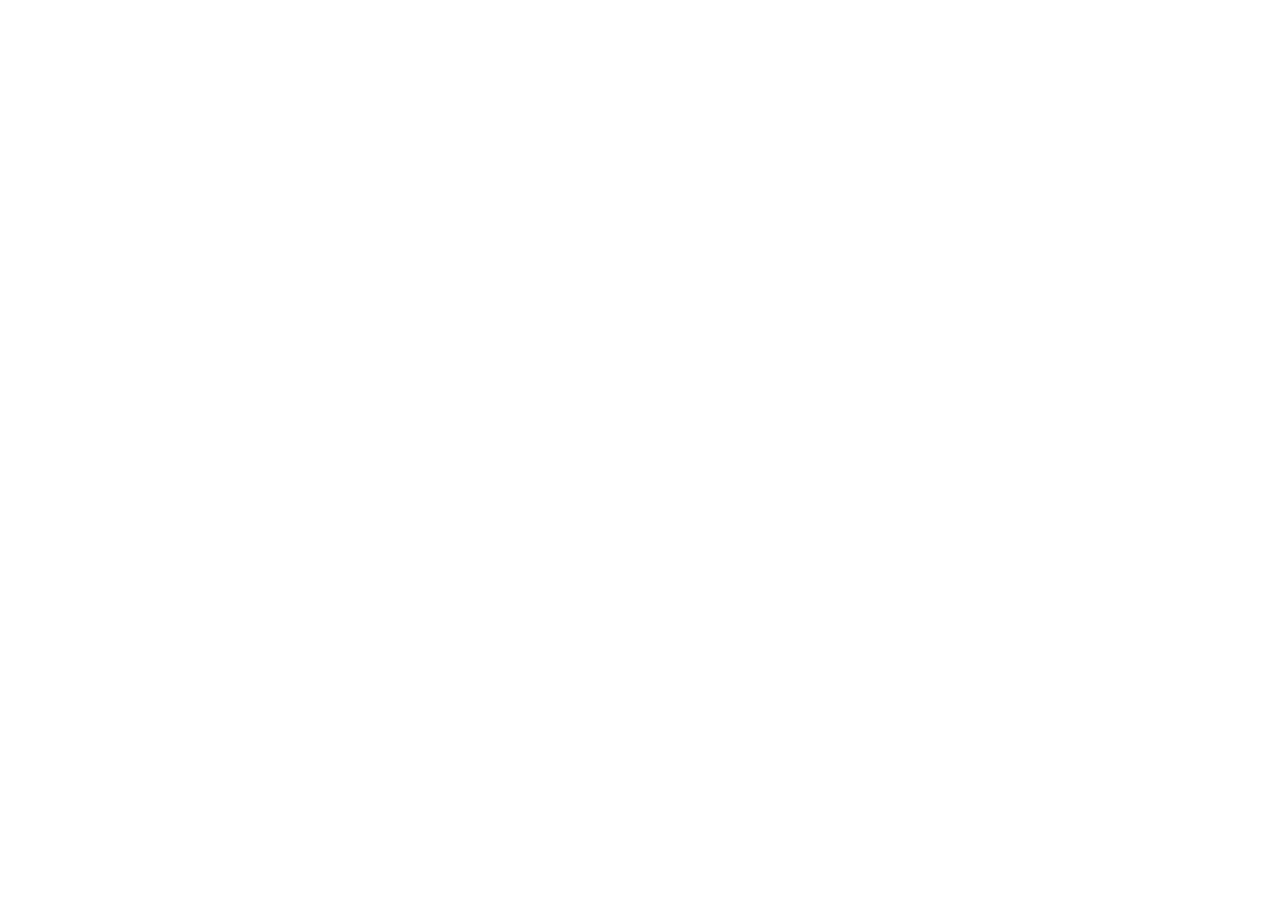
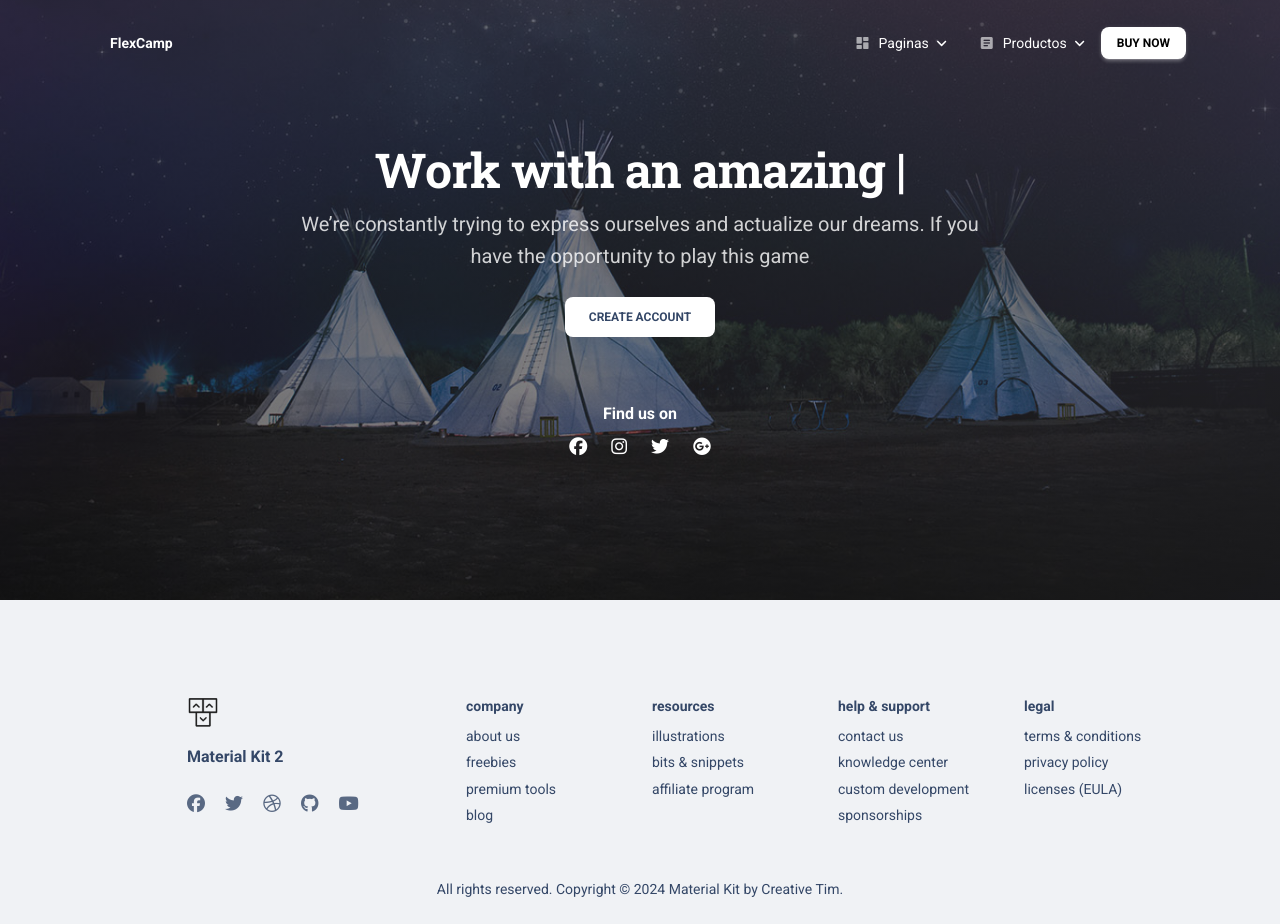
Before and after one commit to Biznet-IT/FlexCampPage, a Vue app: page /pages/landing-pages/description in a window 1280 px wide. Before the commit this address had no page. Before the commit the page ends 800 px from the top, so only its background shows below. Built offline with nearby package versions, Linux system fonts and the light colour scheme.

Commit message:
Cambio de Información en PresentationView 2

```diff
--- a/src/router/index.js
+++ b/src/router/index.js
@@ -23,6 +23,7 @@ import ElDropdowns from "../layouts/sections/elements/dropdowns/DropdownsView.vu
 import ElProgressBars from "../layouts/sections/elements/progress-bars/ProgressBarsView.vue";
 import ElToggles from "../layouts/sections/elements/toggles/TogglesView.vue";
 import ElTypography from "../layouts/sections/elements/typography/TypographyView.vue";
+import DescriptionView from "../views/LandingPages/Description/DescriptionView.vue";
 const router = createRouter({
   history: createWebHistory(import.meta.env.BASE_URL),
   routes: [
@@ -30,6 +31,11 @@ const router = createRouter({
       path: "/",
       name: "presentation",
       component: PresentationView,
+    },
+    {
+      path: "/pages/landing-pages/description",
+      name: "description",
+      component: DescriptionView,
     },
     {
       path: "/pages/landing-pages/about-us",
--- /dev/null
+++ b/src/views/LandingPages/Description/DescriptionView.vue
@@ -0,0 +1,104 @@
+<script setup>
+import { onMounted, onUnmounted } from "vue";
+
+//example components
+import DefaultNavbar from "../../../examples/navbars/NavbarDefault.vue";
+import DefaultFooter from "../../../examples/footers/FooterDefault.vue";
+
+//image
+import bg0 from "@/assets/img/bg9.jpg";
+
+//dep
+import Typed from "typed.js";
+
+//sections
+//import Information from "./Sections/AboutInformation.vue";
+//import AboutTeam from "./Sections/AboutTeam.vue";
+//import Featuring from "./Sections/AboutFeaturing.vue";
+//import Newsletter from "./Sections/AboutNewsletter.vue";
+
+const body = document.getElementsByTagName("body")[0];
+//hooks
+onMounted(() => {
+  body.classList.add("about-us");
+  body.classList.add("bg-gray-200");
+
+  if (document.getElementById("typed")) {
+    // eslint-disable-next-line no-unused-vars
+    var typed = new Typed("#typed", {
+      stringsElement: "#typed-strings",
+      typeSpeed: 90,
+      backSpeed: 90,
+      backDelay: 200,
+      startDelay: 500,
+      loop: true,
+    });
+  }
+});
+
+onUnmounted(() => {
+  body.classList.remove("about-us");
+  body.classList.remove("bg-gray-200");
+});
+</script>
+<template>
+  <DefaultNavbar
+    :action="{
+      route: 'javascript:;',
+      label: 'Buy Now',
+      color: 'btn-white',
+    }"
+    transparent
+  />
+  <header class="bg-gradient-dark">
+    <div
+      class="page-header min-vh-75"
+      :style="{ backgroundImage: `url(${bg0})` }"
+    >
+      <span class="mask bg-gradient-dark opacity-6"></span>
+      <div class="container">
+        <div class="row justify-content-center">
+          <div class="col-lg-8 text-center mx-auto my-auto">
+            <h1 class="text-white">
+              Work with an amazing <span class="text-white" id="typed"></span>
+            </h1>
+            <div id="typed-strings">
+              <h1>team</h1>
+              <h1>design</h1>
+              <h1>tool</h1>
+            </div>
+            <p class="lead mb-4 text-white opacity-8">
+              We’re constantly trying to express ourselves and actualize our
+              dreams. If you have the opportunity to play this game
+            </p>
+            <button type="submit" class="btn bg-white text-dark">
+              Create Account
+            </button>
+            <h6 class="text-white mb-2 mt-5">Find us on</h6>
+            <div class="d-flex justify-content-center">
+              <a href="javascript:;"
+                ><i class="fab fa-facebook text-lg text-white me-4"></i
+              ></a>
+              <a href="javascript:;"
+                ><i class="fab fa-instagram text-lg text-white me-4"></i
+              ></a>
+              <a href="javascript:;"
+                ><i class="fab fa-twitter text-lg text-white me-4"></i
+              ></a>
+              <a href="javascript:;"
+                ><i class="fab fa-google-plus text-lg text-white"></i
+              ></a>
+            </div>
+          </div>
+        </div>
+      </div>
+    </div>
+  </header>
+  <!-- <div class="card card-body shadow-xl mx-3 mx-md-4 mt-n6">
+    <Information />
+    <AboutTeam />
+    <Featuring />
+    <Newsletter />
+  </div> -->
+  <DefaultFooter />
+</template>
--- a/src/views/Presentation/PresentationView.vue
+++ b/src/views/Presentation/PresentationView.vue
@@ -1,5 +1,6 @@
 <script setup>
 import { onMounted, onUnmounted } from "vue";
+import { RouterLink } from "vue-router";
 
 //example components
 import NavbarDefault from "../..//examples/navbars/NavbarDefault.vue";
@@ -28,6 +29,7 @@ import logoVue from "@/assets/img/logos/vue.jpg";
 import logoAngular from "@/assets/img/logos/angular.jpg";
 import logoReact from "@/assets/img/logos/react.jpg";
 import logoSketch from "@/assets/img/logos/sketch.jpg";
+import secuencia from "@/assets/img/containers/secuenciaContainerArmado.png";
 
 //hooks
 const body = document.getElementsByTagName("body")[0];
@@ -50,24 +52,23 @@ onUnmounted(() => {
     </div>
   </div>
   <Header>
-    <div
-      class="page-header min-vh-75"
-      :style="`background-image: url(${vueMkHeader})`"
-      loading="lazy"
-    >
+    <div class="page-header min-vh-75" :style="`background-image: url(${vueMkHeader})`" loading="lazy">
       <div class="container">
         <div class="row">
           <div class="col-lg-7 text-center mx-auto position-relative">
-            <h1
-              class="text-white pt-3 mt-n5 me-2"
-              :style="{ display: 'inline-block ' }"
-            >
+            <h1 class="text-white pt-3 mt-n5 me-2" style="text-shadow: 2px 2px black"
+              :style="{ display: 'inline-block ' }">
               FlexCamp
             </h1>
             <p class="lead text-white px-5 mt-3" :style="{ fontWeight: '500' }">
-              Containers para campamentos mineros, construcción y emergencias.
+              Containers modulares plegables
             </p>
+            <img :src="secuencia" alt="title" loading="lazy" :style="{ height: '12vh' }" />
 
+            <h3 class="text-white px-5 mt-3" style="text-shadow: 2px 2px black">
+              <span style="color: red;">4</span> PASOS = <span style="color: red;">4</span> MINUTOS = <span
+                style="color: red;">1</span> CASA
+            </h3>
           </div>
         </div>
       </div>
@@ -77,19 +78,12 @@ onUnmounted(() => {
 
   <div class="card card-body blur shadow-blur mx-3 mx-md-4 mt-n6">
     <PresentationCounter />
-    <div
-      class="container-fluid mt-sm-5 border-radius-xl"
-      :style="{
+    <div class="container-fluid mt-sm-5 border-radius-xl" :style="{
           background: 'linear-gradient(195deg, rgb(66, 66, 74), rgb(25, 25, 25))'
-      }"
-    >
-      <div
-        class="page-header py-6 py-md-5 my-sm-3 mb-3 border-radius-xl"
-        :style="{
+        }">
+      <div class="page-header py-6 py-md-5 my-sm-3 mb-3 border-radius-xl" :style="{
           backgroundImage: `url(${wavesWhite})`
-        }"
-        loading="lazy"
-      >
+        }" loading="lazy">
         <span class="mask bg-gradient-dark"></span>
         <div class="container">
           <div class="row">
@@ -99,16 +93,16 @@ onUnmounted(() => {
                   Bienvenido a FlexCamp
                 </h3>
                 <p class="text-white text-md">
-                  FlexCamp es una solución pionera en alojamiento temporal, especialmente diseñada para industrias como la minería, la construcción y situaciones de emergencia. Nuestro enfoque se centra en ofrecer campamentos de casas móviles que combinan eficiencia operativa con responsabilidad ecológica. Concebidos para adaptarse rápidamente a variadas exigencias operativas, nuestros campamentos destacan por su capacidad de instalación veloz y autónoma de procesos burocráticos extensos.
+                  FlexCamp es una solución pionera en alojamiento temporal, especialmente diseñada para industrias como
+                  la minería, la construcción y situaciones de emergencia. Nuestro enfoque se centra en ofrecer
+                  campamentos de casas móviles que combinan eficiencia operativa con responsabilidad ecológica.
+                  Concebidos para adaptarse rápidamente a variadas exigencias operativas, nuestros campamentos destacan
+                  por su capacidad de instalación veloz y autónoma de procesos burocráticos extensos.
 
                 </p>
-
-                <a
-                  href=""
-                  to=""
-                  class="btn btn-sm mb-0 bg-gradient-success px-5 py-3 mt-4"
-                  >Descripción del Servicio</a
-                >
+                <RouterLink :to="{ name: 'description' }" class="btn btn-sm mb-0 bg-gradient-success px-5 py-3 mt-4">
+                  <span>Descripción del Servicio</span>
+                </RouterLink>
               </div>
             </div>
           </div>
@@ -123,47 +117,32 @@ onUnmounted(() => {
     <div class="container">
       <div class="row">
         <div class="col-lg-4">
-          <FilledInfoCard
-            class="p-4"
-            :color="{ text: 'white', background: 'bg-gradient-success' }"
-            :icon="{ component: 'flag', color: 'white' }"
-            title="Getting Started"
+          <FilledInfoCard class="p-4" :color="{ text: 'white', background: 'bg-gradient-success' }"
+            :icon="{ component: 'flag', color: 'white' }" title="Getting Started"
             description="Check the possible ways of working with our product and the necessary files for building your own project."
             :action="{
           route:
             'https://www.creative-tim.com/learning-lab/vue/overview/material-kit/',
           label: { text: 'Let\'s start', color: 'white' }
-            }"
-          />
+        }" />
         </div>
         <div class="col-lg-4">
-          <FilledInfoCard
-            class="px-lg-1 mt-lg-0 mt-4 p-4"
-            height="h-100"
-            :icon="{ component: 'precision_manufacturing', color: 'success' }"
-            title="Plugins"
-            description="Get inspiration and have an overview about the plugins that we
-                used to create the Material Kit."
-            :action="{
+          <FilledInfoCard class="px-lg-1 mt-lg-0 mt-4 p-4" height="h-100"
+            :icon="{ component: 'precision_manufacturing', color: 'success' }" title="Plugins" description="Get inspiration and have an overview about the plugins that we
+                used to create the Material Kit." :action="{
           route:
             'https://www.creative-tim.com/learning-lab/vue/input/material-kit/',
           label: { text: 'Read more' }
-            }"
-          />
+        }" />
         </div>
         <div class="col-lg-4">
-          <FilledInfoCard
-            class="px-lg-1 mt-lg-0 mt-4 p-4"
-            :icon="{ component: 'receipt_long', color: 'success' }"
-            title="Utility Classes"
-            description="Material Kit is giving you a lot of pre-made elements. For those
-                who want flexibility, we included many utility classes."
-            :action="{
+          <FilledInfoCard class="px-lg-1 mt-lg-0 mt-4 p-4" :icon="{ component: 'receipt_long', color: 'success' }"
+            title="Utility Classes" description="Material Kit is giving you a lot of pre-made elements. For those
+                who want flexibility, we included many utility classes." :action="{
           route:
             'https://www.creative-tim.com/learning-lab/vue/utilities/material-kit/',
           label: { text: 'Read more' }
-            }"
-          />
+        }" />
         </div>
       </div>
     </div>
--- a/src/views/Presentation/Sections/PresentationCounter.vue
+++ b/src/views/Presentation/Sections/PresentationCounter.vue
@@ -8,37 +8,46 @@ import DefaultCounterCard from "../../../examples/cards/counterCards/DefaultCoun
       <div class="row">
         <div class="col-lg-9 z-index-2 border-radius-xl mx-auto py-3">
           <div class="row">
-            <div class="col-md-4 position-relative">
+            <div class="col-md-3 position-relative">
               <DefaultCounterCard
                 color="success"
-                title="Coded Elements"
-                description="From buttons, to inputs, navbars, alerts or cards, you are
-                  covered"
-                :count="70"
-                suffix="+"
+                title="Pcs|40HQ"
+                description=""
+                :count="12"
+                suffix=""
                 :duration="3000"
                 divider="vertical"
               />
             </div>
-            <div class="col-md-4 position-relative">
+            <div class="col-md-3 position-relative">
               <DefaultCounterCard
                 color="success"
-                title="Design Blocks"
-                description="Mix the sections, change the colors and unleash your
-                  creativity"
-                :count="15"
-                suffix="+"
+                title="A prueba de Fuego"
+                description=""
+                :count="100"
+                suffix="%"
                 :duration="3000"
                 divider="vertical"
               />
             </div>
-            <div class="col-md-4">
+            <div class="col-md-3">
               <DefaultCounterCard
                 color="success"
-                title="Pages"
-                description="Save 3-4 weeks of work when you use our pre-made pages for
-                  your website"
-                :count="4"
+                title="Plegable"
+                description=""
+                :count="100"
+                suffix="%"
+                :duration="3000"
+                divider="vertical"
+              />
+            </div>
+            <div class="col-md-3">
+              <DefaultCounterCard
+                color="success"
+                title="A prueba de Agua"
+                description=""
+                :count="100"
+                suffix="%"
                 :duration="3000"
               />
             </div>
```
Also changed, not shown: src/assets/img/containers/SecuenciaContainerArmado.png (added), src/assets/img/containers/wellcampimage4.jpg (added). Lines whose indentation alone changed are shown as unchanged.
